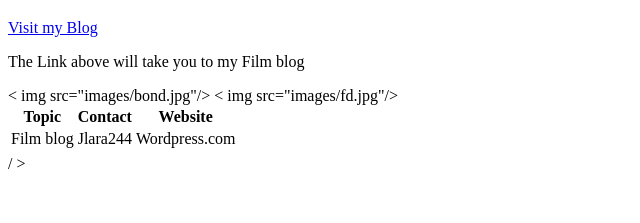
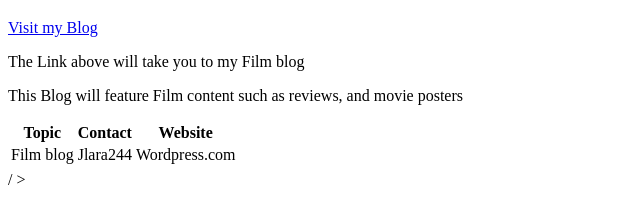
Before and after one commit to jlara244/HTML2, a plain HTML site: page index.html in a window 1280 px wide. Shown: the part 61-284 px from the top of the page, without its empty margins (0-640 px from the left). Drawn offline with Linux system fonts and the light colour scheme.

Commit message:
paragraph

```diff
--- a/index.html
+++ b/index.html
@@ -14,6 +14,10 @@
 	<a href="https://myworkthissemester.wordpress.com/2021/09/11/jacobs-film-blog-3">Visit my Blog</a>
 	<p>The Link above will take you to my Film blog</p>
 
+	<p>This Blog will feature Film content such as reviews, and movie posters</p>
+
+
+
 	<table>
   <tr>
     <th>Topic</th>
@@ -24,9 +28,6 @@
     <td>Film blog</td>
     <td>Jlara244</td>
     <td>Wordpress.com</td>
-
-	 < img src="images/bond.jpg"/>
-	  < img src="images/fd.jpg"/>
 
 
 
```
